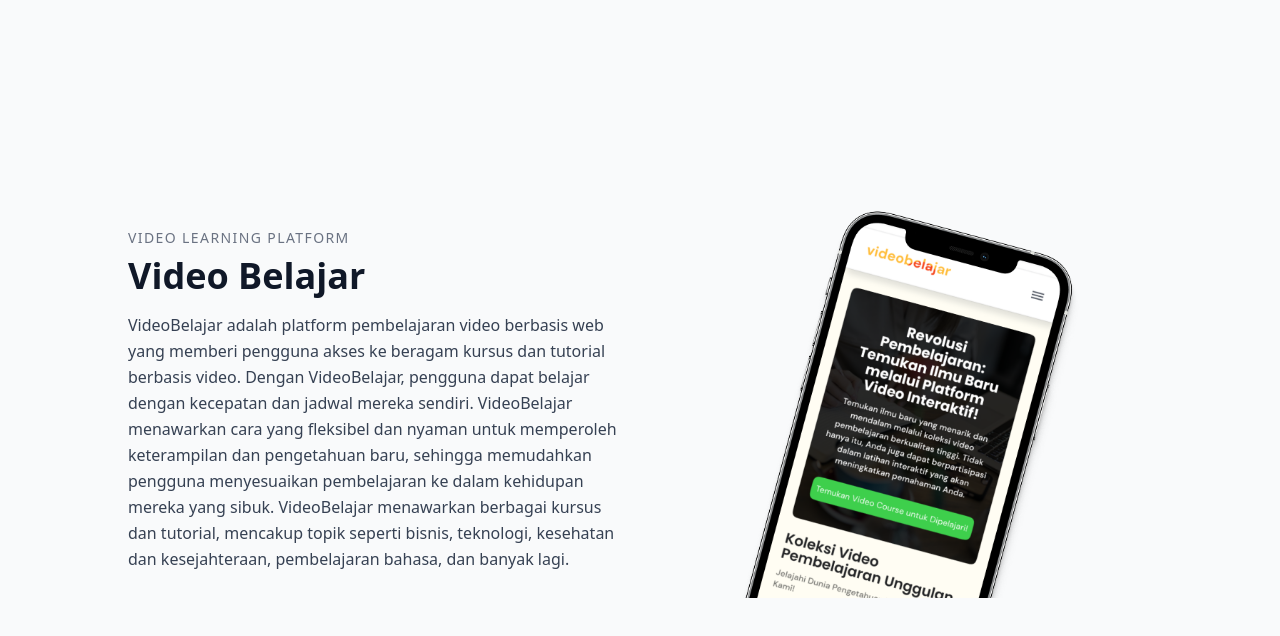
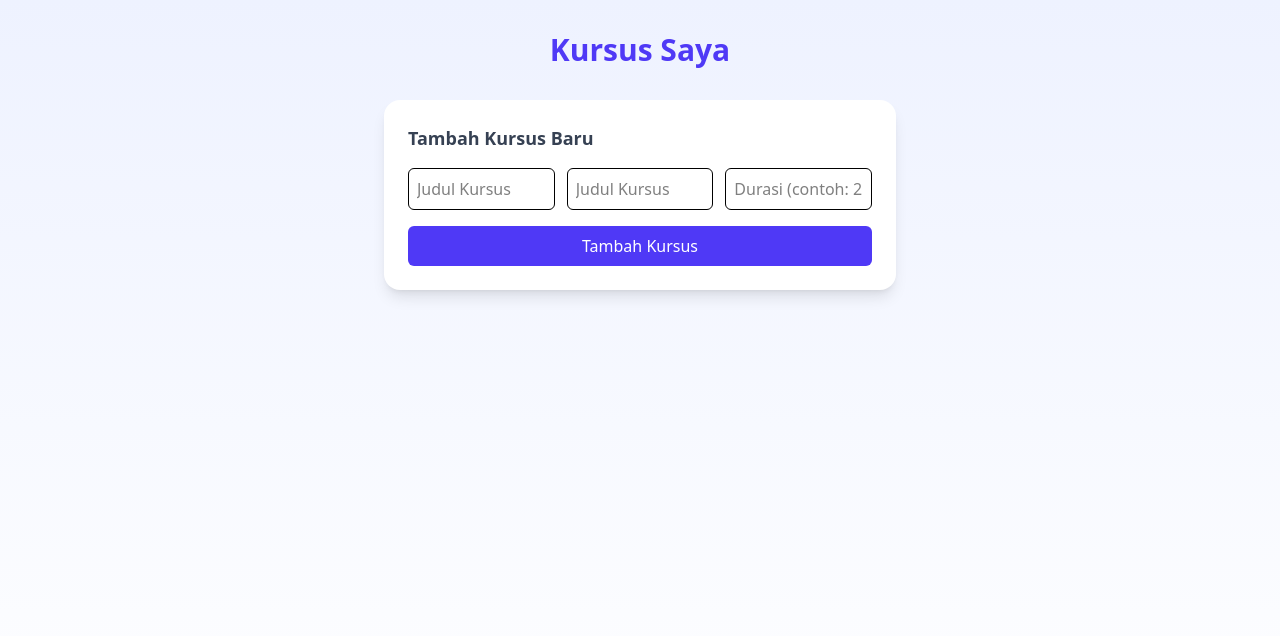
Before and after one commit to dheanatasilvia27/video-belajar-api, a React (Vite) app: page / in a window 1280 px wide. Shown: the top 636 px of the page. Built offline with nearby package versions, Linux system fonts and the light colour scheme.

Commit message:
Membuat CRUD Video Belajar

```diff
--- a/src/App.jsx
+++ b/src/App.jsx
@@ -1,5 +1,11 @@
-import AppRoutes from "./routes/AppRoutes";
+// import AppRoutes from "./routes/AppRoutes";
+
+// export default function App() {
+//   return <AppRoutes />;
+// }
+
+import MyCoursesPage from "./pages/MyCoursesPage";
 
 export default function App() {
-  return <AppRoutes />;
+  return <MyCoursesPage />;
 }
--- /dev/null
+++ b/src/components/CourseCard.jsx
@@ -0,0 +1,9 @@
+export default function CoursesCard({ title, category, duration }) {
+  return (
+    <div className="border p-4 rounded-lg shadow-md hover:shadow-lg transition">
+      <h3 className="font-semibold text-lg text-indigo-600">{title}</h3>
+      <p className="text-gray-600">{category}</p>
+      <p className="text-gray-500 text-sm">{duration}</p>
+    </div>
+  );
+}
--- /dev/null
+++ b/src/pages/MyCoursesPage.jsx
@@ -0,0 +1,96 @@
+import { useState } from "react";
+import CourseCard from "../components/CourseCard";
+
+export default function MyCoursePage() {
+  const [course, setCourse] = useState([
+    { id: 1, title: "Dasar React JS", category: "Frontend", duration: "2 Jam" },
+    {
+      id: 2,
+      title: "Belajar Tailwind CSS",
+      category: "UI Design",
+      duration: "1.5 Jam",
+    },
+  ]);
+
+  const [newTitle, setNewTitle] = useState("");
+  const [newCategory, setNewCategory] = useState("");
+  const [newDuration, setNewDuration] = useState("");
+
+  const handleAddCourse = () => {
+    if (!newTitle || !newCategory || !newDuration)
+      return alert("Lengkapi Semua Kolom!");
+    const newCourse = {
+      id: Date.now(),
+      title: newTitle,
+      category: newCategory,
+      duration: newDuration,
+    };
+
+    setCourse([...course, newCourse]);
+
+    setNewTitle("");
+    setNewCategory("");
+    setNewDuration("");
+  };
+
+  const handleUpdateCourse = (id, updatedTitle) => {
+    setCourse(
+      course.map((course) =>
+        course.id === id ? { ...course, title: updatedTitle } : course
+      )
+    );
+  };
+
+  const handleDeleteCourse = (id) => {
+    setCourse(course.filter((course) => course.id !== id));
+  };
+
+  return (
+    <div className="min-h-screen bg-gradient-to-b from-indigo-50 to-white flex flex-col items-center px-4 py-8">
+      <h1 className="text-3xl sm-text-4xl font-bold text-indigo-600 mb-8 text-center">
+        Kursus Saya
+      </h1>
+
+      <div className="bg-white shadow-lg rounded-2xl p-6 w-full max-w-lg mb-8 border-indigo-100 ">
+        <h2 className="text-lg font-semibold text-gray-700 mb-4 text-center sm:text-left">
+          Tambah Kursus Baru
+        </h2>
+
+        <div className="grid grid-cols-1 sm:grid-cols-3 gap-3">
+          <input
+            type="text"
+            placeholder="Judul Kursus"
+            value={newTitle}
+            onChange={(e) => setNewTitle(e.target.value)}
+            className="w-full border rounded-md p-2 focus:ring-2 focus:ring-indigo-400 outline-none"
+          />
+
+          <input
+            type="text"
+            placeholder="Judul Kursus"
+            value={newCategory}
+            onChange={(e) => setNewCategory(e.target.value)}
+            className="w-full border rounded-md p-2 focus:ring-2 focus:ring-indigo-400 outline-none"
+          />
+
+          <input
+            type="text"
+            placeholder="Durasi (contoh: 2 Jam)"
+            value={newDuration}
+            onChange={(e) => setNewDuration(e.target.value)}
+            className="w-full border rounded-md p-2 focus:ring-2 focus:ring-indigo-400 outline-none"
+          />
+        </div>
+
+        <button
+          onClick={handleAddCourse}
+          className="w-full mt-4 py-2 bg-indigo-600 text-white font-medium rounded-md hover-bg-indigo-700 transition"
+        >
+          Tambah Kursus
+        </button>
+      </div>
+
+
+    </div>
+  );
+}
```
